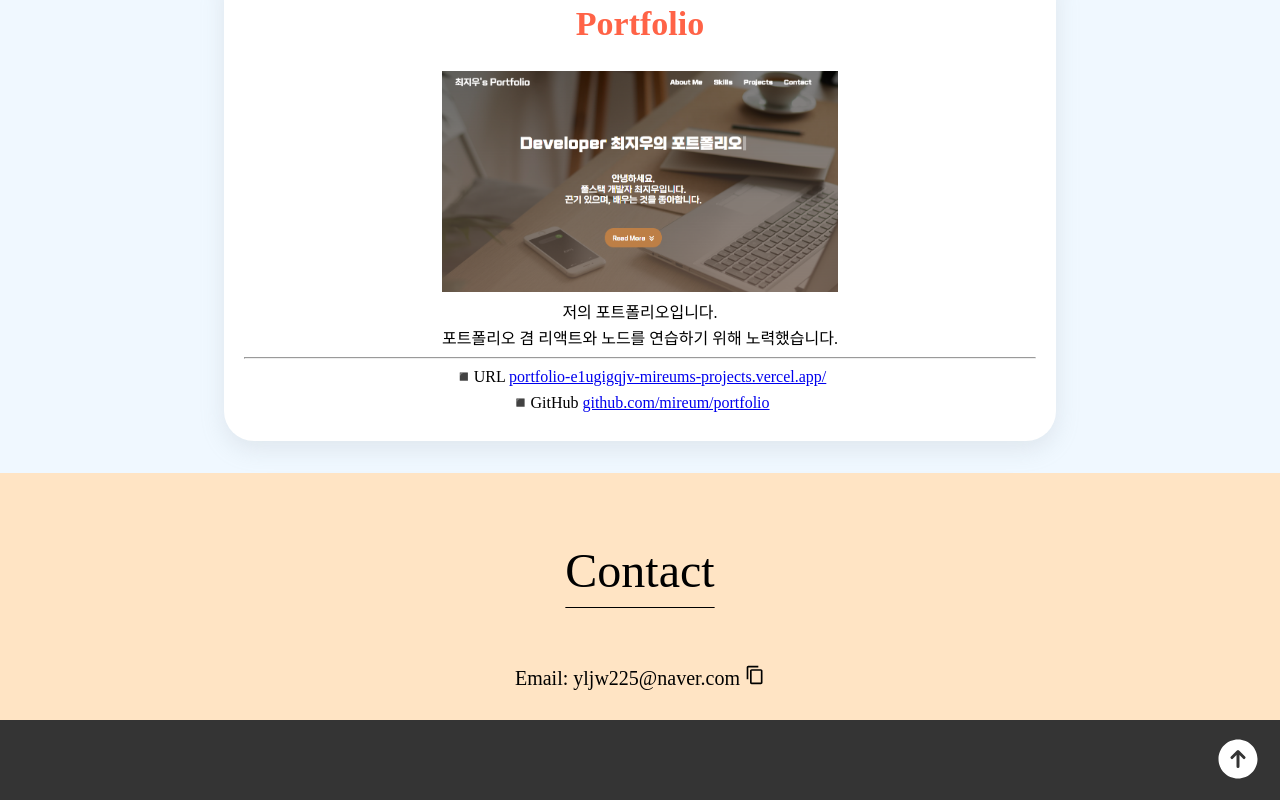
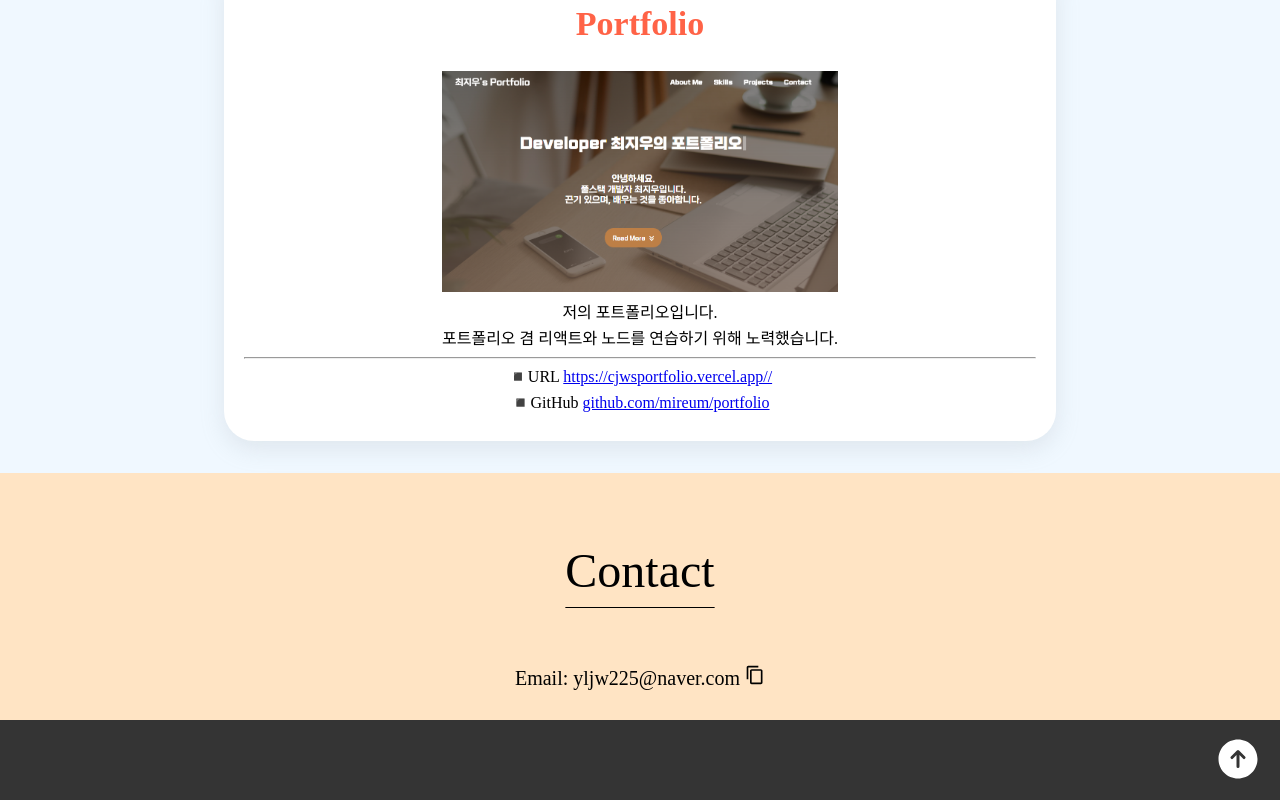
Before and after one commit to mireum/portfolio, a React (Create React App) app: page / in a window 1280 px wide. Shown: the part 3896-4696 px from the top of the page. Built offline with nearby package versions, Linux system fonts and the light colour scheme; a web font is replaced by a local one.

Commit message:
버셀 url 변경

```diff
--- a/src/components/Projects.js
+++ b/src/components/Projects.js
@@ -96,7 +96,7 @@ const Projects = forwardRef((props, ref) => {
                 <p>저의 포트폴리오입니다.</p>
                 <p>포트폴리오 겸 리액트와 노드를 연습하기 위해 노력했습니다.</p>
                 <hr/>
-                <p>◾URL  <a href='https://portfolio-e1ugigqjv-mireums-projects.vercel.app/'>portfolio-e1ugigqjv-mireums-projects.vercel.app/</a></p>
+                <p>◾URL  <a href='https://cjwsportfolio.vercel.app/'>https://cjwsportfolio.vercel.app//</a></p>
                 <p>◾GitHub  <a href='https://github.com/mireum/portfolio'>github.com/mireum/portfolio</a></p>
               </div>
             </div>
```
